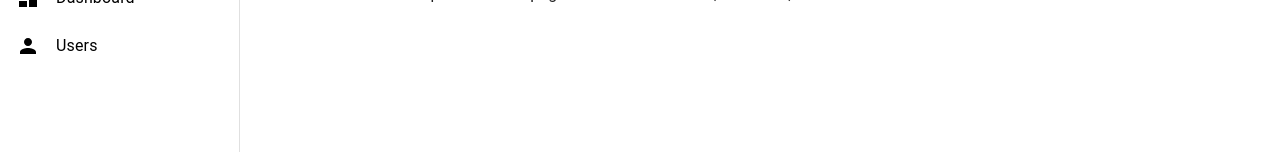
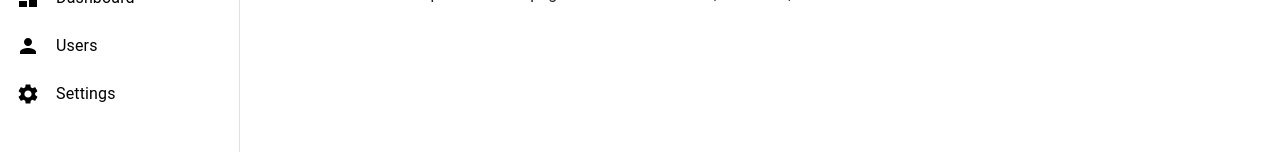
Before and after one commit to hananeltassa/Moodify-website, a React (Create React App) app: page /home in a window 1280 px wide. Shown: the part 148-300 px from the top of the page. Built offline with nearby package versions, Linux system fonts and the light colour scheme.

Commit message:
Added Settings Page

```diff
--- a/src/App.js
+++ b/src/App.js
@@ -7,6 +7,7 @@ import Login from "./pages/Login";
 import Home from "./pages/Home";
 import Dashboard from "./pages/Dashboard";
 import Users from "./pages/Users";
+import Settings from "./pages/Settings";
 import useSplashScreen from "./hooks/useSplashScreen";
 import ThemeContextProvider from "./context/ThemeContext";
 import "./styles/styles.css";
@@ -25,6 +26,7 @@ function App() {
             <Route path="/home" element={<Home />} />
             <Route path="/dashboard" element={<Dashboard />} />
             <Route path="/users" element={<Users />} />
+            <Route path="/settings" element={<Settings />} />
           </Routes>
         </Router>
       </ThemeContextProvider>
--- a/src/components/DashboardLayout/SidebarComponent.jsx
+++ b/src/components/DashboardLayout/SidebarComponent.jsx
@@ -3,6 +3,7 @@ import { Drawer, Toolbar, List, ListItem, ListItemIcon, ListItemText, Box } from
 import { Link, useLocation } from "react-router-dom";
 import DashboardIcon from "@mui/icons-material/Dashboard";
 import PersonIcon from "@mui/icons-material/Person";
+import SettingsIcon from "@mui/icons-material/Settings";
 import LogoBlack from "../../assets/Logo-black.png";
 import LogoWhite from "../../assets/Logo-white.png";
 import { ThemeContext } from "../../context/ThemeContext";
@@ -39,6 +40,8 @@ const SidebarComponent = ({ mobileOpen, handleDrawerToggle, drawerWidth }) => {
           {[
             { text: "Dashboard", icon: <DashboardIcon />, link: "/dashboard" },
             { text: "Users", icon: <PersonIcon />, link: "/users" },
+            { text: "Settings", icon: <SettingsIcon />, link: "/settings" },
+
           ].map((item) => (
             <ListItem
               button
```
